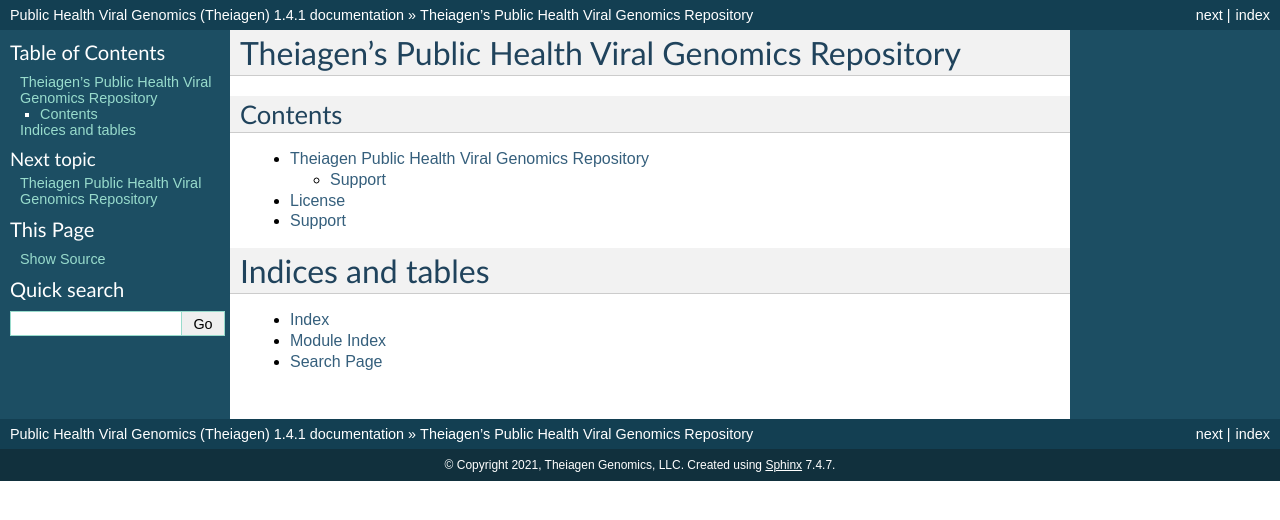
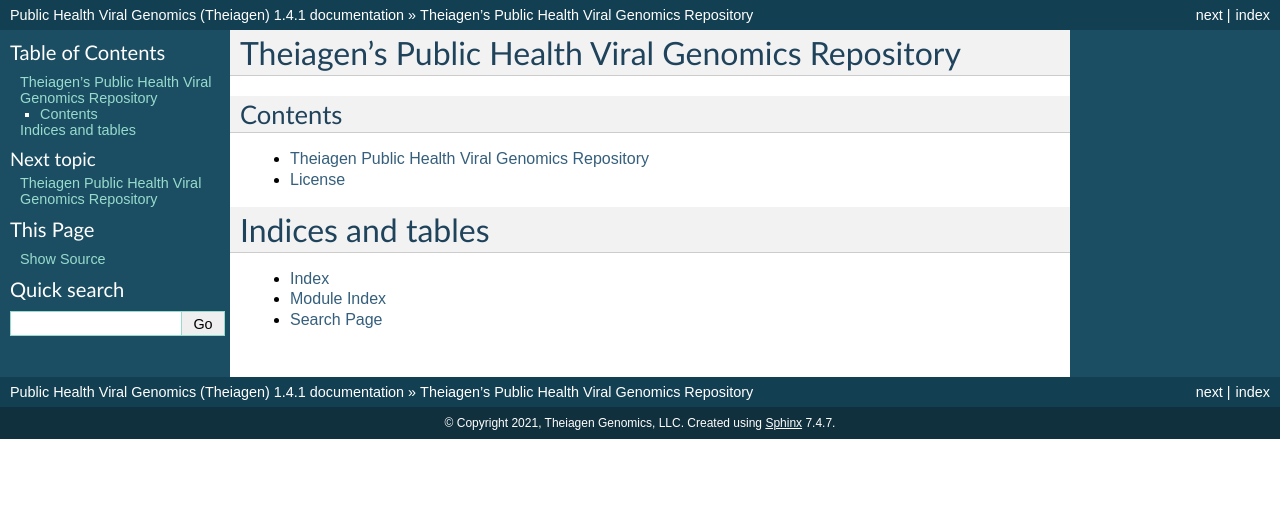
Before and after one commit to theiagen/public_health_viral_genomics, a Sphinx documentation site: the page built from docs/source/index.rst, in a window 1280 px wide. Shown: the top 520 px of the page. Built offline with Sphinx 7.4.7, drawn with Linux system fonts in a browser that asks for light colours.

Commit message:
update docs

```diff
--- a/docs/source/index.rst
+++ b/docs/source/index.rst
@@ -10,11 +10,10 @@ Contents
 --------
 
 .. toctree::
-   :maxdepth: 2
+   :maxdepth: 1
 
    readme
    license
-   support
 
 
 
--- a/docs/source/readme.rst
+++ b/docs/source/readme.rst
@@ -12,6 +12,6 @@ A series of introductory training videos that provide conceptual overviews of me
    </div>
 
 Support
--------
+*******
 
 For questions or general support regarding the WDL workflows in this repository, please contact support@theiagen.com
--- a/docs/source/support.rst
+++ /dev/null
@@ -1,4 +0,0 @@
-Support
-=================================
-
-For questions or general support regarding the WDL workflows in this repository, please contact support@theiagen.com
```
